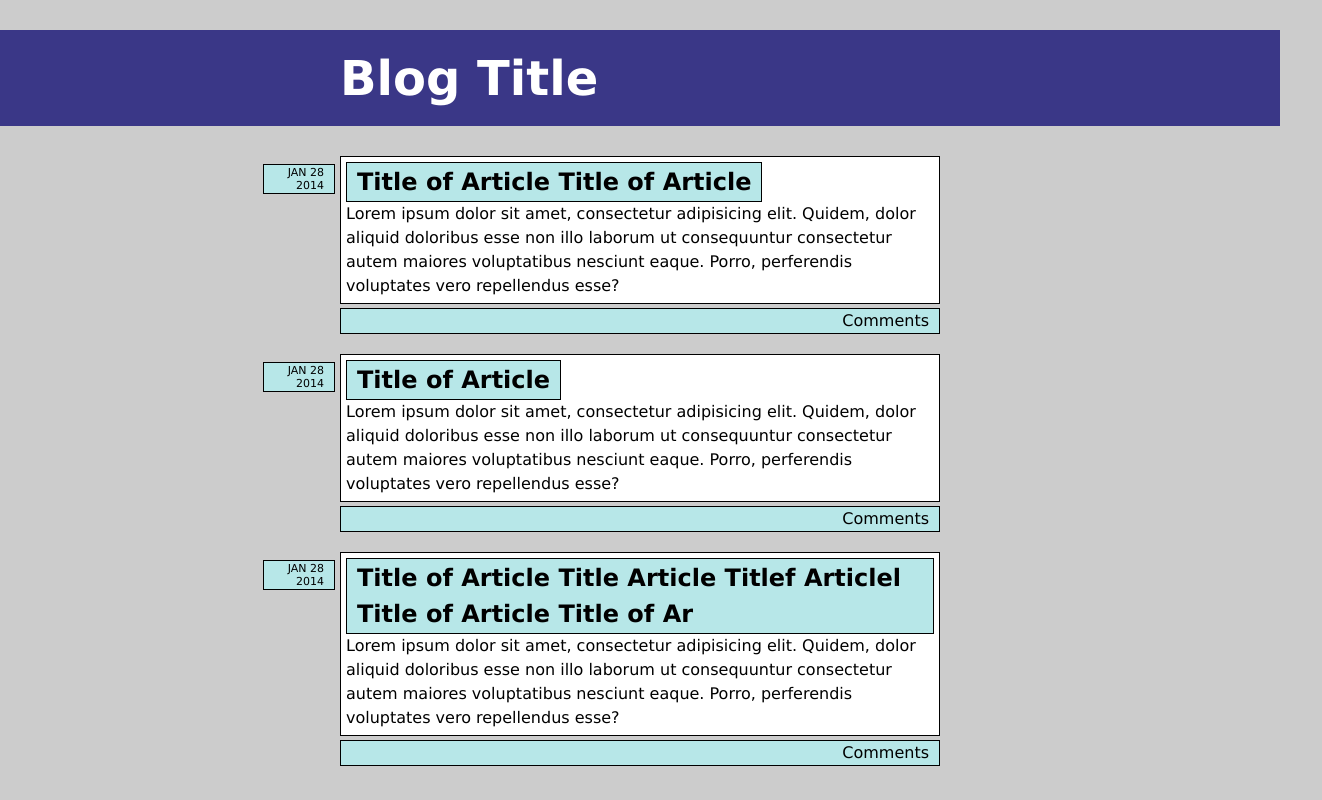
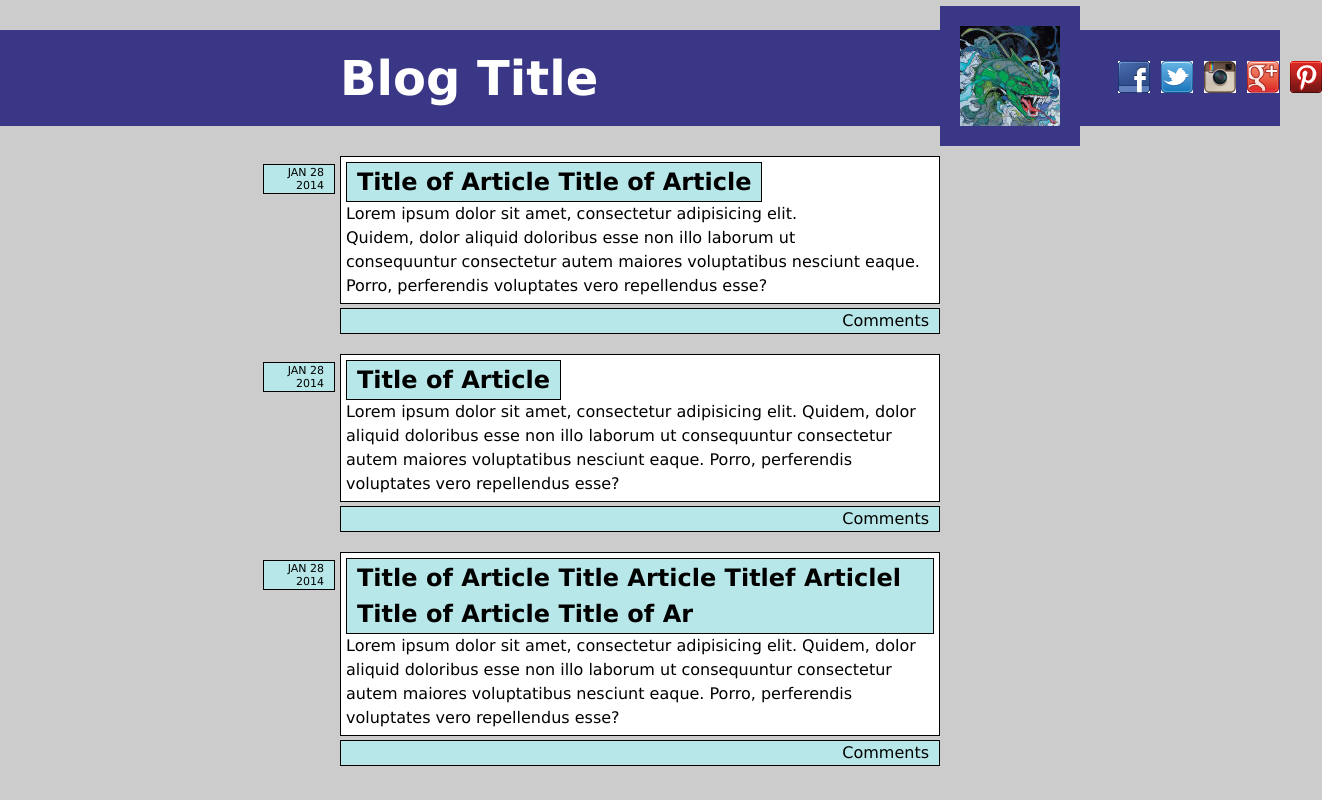
Before and after one commit to jeffhotchkiss/web_project, a plain HTML site: page index.html in a window 1280 px wide. Shown: the whole page, 1322 px wide, since content can reach past the window. Drawn offline with Linux system fonts and the light colour scheme.

Commit message:
added social media icons, placeholder avatar, updated index and css

```diff
--- a/css/screen.css
+++ b/css/screen.css
@@ -46,6 +46,68 @@ header {
 	width: 600px;
 }
 
+.avatar {
+	position: relative;
+	width: 100px;
+	height: 100px;
+	background-color: #ffffff;
+	border: 20px solid black;
+	border-color: #3A3787;
+	float: right;
+	left: 140px;
+	top: -100px;
+}
+
+.facebook {
+	position: relative;
+	width: 32px;
+	height: 32px;
+	float: right;
+	left: 350px;
+	top: -45px;
+	background-color: #ffffff;
+}
+
+.twitter {
+	position: relative;
+	width: 32px;
+	height: 32px;
+	float: right;
+	left: 425px;
+	top: -45px;
+	background-color: #ffffff;
+}
+
+.instagram {
+	position: relative;
+	width: 32px;
+	height: 32px;
+	float: right;
+	left: 500px;
+	top: -45px;
+	background-color: #ffffff;
+}
+
+.google {
+	position: relative;
+	width: 32px;
+	height: 32px;
+	float: right;
+	left: 575px;
+	top: -45px;
+	background-color: #ffffff;
+}
+
+.pinterest {
+	position: relative;
+	width: 32px;
+	height: 32px;
+	float: right;
+	left: 650px;
+	top: -45px;
+	background-color: #ffffff;
+}
+
 h1 {
 	font: 48px Verdana, Arial, sans-serif;
 	font-weight: bold;
--- a/index.html
+++ b/index.html
@@ -10,7 +10,26 @@
 	<header>
 		<div class="header">
 			<h1>Blog Title</h1>
+			<div class="avatar">
+				<img src="../web_project/images/serpent.jpg">
+			</div>
+			<div class="facebook">
+				<img src="../web_project/images/facebook.gif">
+			</div>
+			<div class="twitter">
+				<img src="../web_project/images/twitter.png">
+			</div>
+			<div class="instagram">
+				<img src="../web_project/images/instagram.png">
+			</div>
+			<div class="google">
+				<img src="../web_project/images/google.png">
+			</div>
+			<div class="pinterest">
+				<img src="../web_project/images/pinterest.png">
+			</div>
 		</div>
+
 	</header>
 	<section>
 		<article>
```
Also changed, not shown: images/facebook.gif (added), images/google.png (added), images/instagram.png (added), images/pinterest.png (added), images/serpent.jpg (added), images/twitter.png (added).
